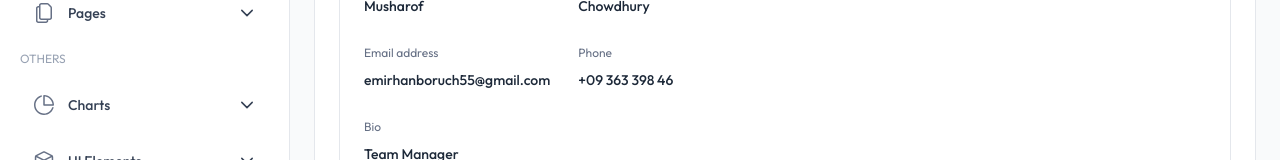
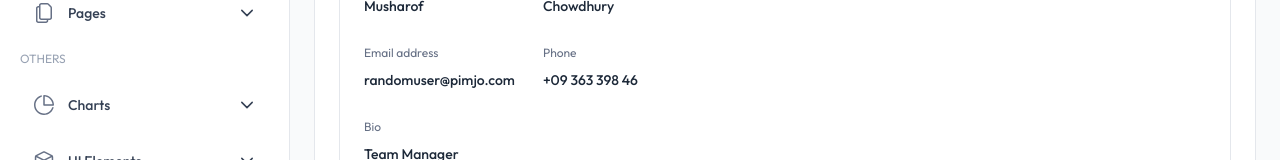
Before and after one commit to iRifshaAshraf/Tech-assessment, a React (Create React App) app: page /profile in a window 1280 px wide. Shown: the part 418-578 px from the top of the page. Built offline with nearby package versions, Linux system fonts and the light colour scheme.

Commit message:
update placeholer email

```diff
--- a/src/components/UserProfile/UserInfoCard.tsx
+++ b/src/components/UserProfile/UserInfoCard.tsx
@@ -44,7 +44,7 @@ export default function UserInfoCard() {
                 Email address
               </p>
               <p className="text-sm font-medium text-gray-800 dark:text-white/90">
-                emirhanboruch55@gmail.com
+                randomuser@pimjo.com
               </p>
             </div>
 
```
